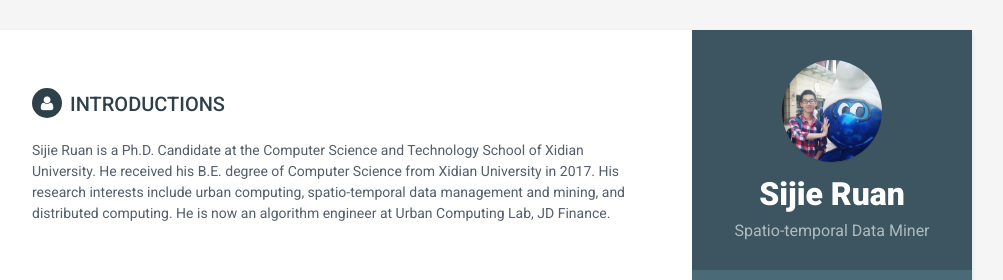
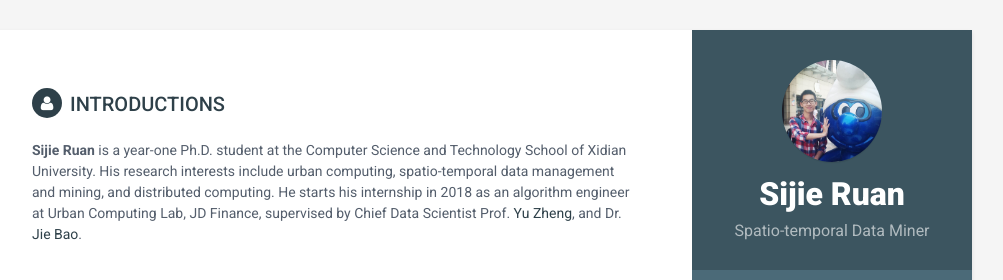
Before and after one commit to sjruan/sjruan.github.io, a Jekyll site: the page built from index.html, in a window 1280 px wide, cut to the strip 0-280 px from the top of the page. Shown: the whole strip, without its empty margins (168-1171 px from the left). Built offline with Jekyll 4.4.1, drawn with Linux system fonts in a browser that asks for light colours.

Commit message:
add friend link

```diff
--- a/_config.yml
+++ b/_config.yml
@@ -17,10 +17,10 @@ style: styles-6
 name: Sijie Ruan
 tagline: Spatio-temporal Data Miner
 pic: profile.png  #place a 100x100 picture inside /assets/images/ folder and provide the name of the file below
-summary: 'Sijie Ruan is a Ph.D. Candidate at the Computer Science and Technology School of Xidian University.
-He received his B.E. degree of Computer Science from Xidian University in 2017.
+summary: '<b>Sijie Ruan</b> is a year-one Ph.D. student at the Computer Science and Technology School of Xidian University.
 His research interests include urban computing, spatio-temporal data management and mining, and distributed computing.
-He is now an algorithm engineer at Urban Computing Lab, JD Finance.'
+He starts his internship in 2018 as an algorithm engineer at Urban Computing Lab, JD Finance,
+supervised by Chief Data Scientist Prof. <a href="http://urban-computing.com/yuzheng">Yu Zheng</a>, and Dr. <a href="http://jie-bao.org/">Jie Bao</a>.'
 
 #sidebar links
 email: sjruan94 AT gmail DOT com
```
